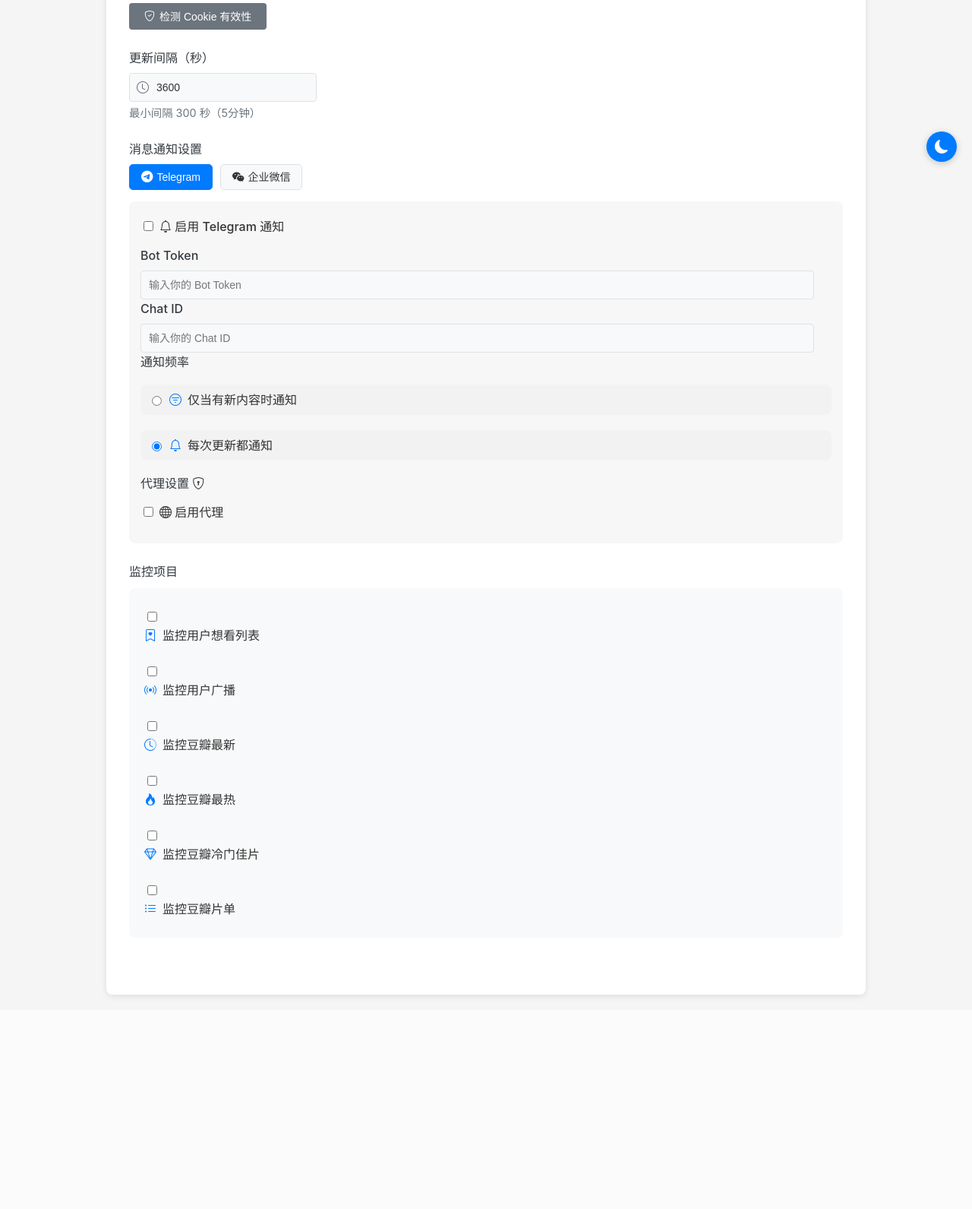
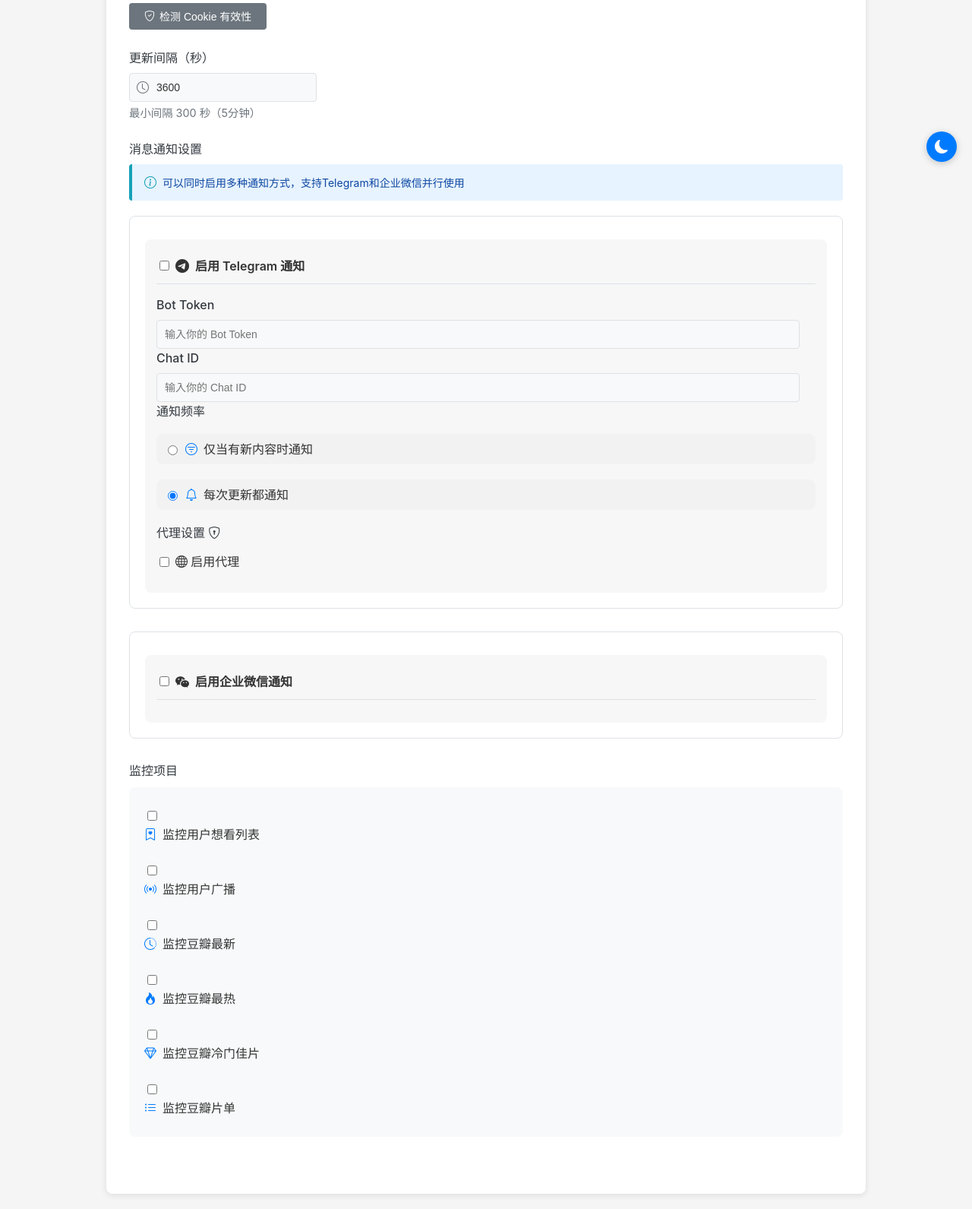
Before and after one commit to xiaobaiya8/douban-rss, a Flask app: template templates/config.html in a window 1280 px wide. Shown: the part 567-2158 px from the top of the page at 76% size. Before the commit the page ends 1881 px from the top, so only its background shows below. Run offline with Flask 2, Linux system fonts and the light colour scheme; the template is opened without the code that fills it, so the values that code supplies are empty.

Commit message:
Add notification checkbox, WeChat proxy

```diff
--- a/static/css/config-base.css
+++ b/static/css/config-base.css
@@ -25,6 +25,10 @@
     --border-radius: 8px;
     --box-shadow: 0 2px 8px rgba(0,0,0,0.1);
     --transition: all 0.3s ease;
+
+    /* 信息提示样式变量 */
+    --info-bg: #e7f3ff;
+    --info-text: #0d47a1;
 }
 
 body {
@@ -1425,3 +1429,64 @@ input[type="number"] {
 .user-add button {
     white-space: nowrap;
 }
+
+/* 通知配置帮助信息 */
+.notification-help {
+    display: flex;
+    align-items: center;
+    gap: 8px;
+    margin-bottom: 20px;
+    padding: 12px 16px;
+    background-color: var(--info-bg);
+    border-left: 4px solid var(--info-color);
+    border-radius: 4px;
+    font-size: 14px;
+    color: var(--info-text);
+}
+
+.notification-help i {
+    font-size: 16px;
+    color: var(--info-color);
+}
+
+/* 通知区域标题 */
+.section-header {
+    font-weight: 600 !important;
+    font-size: 16px !important;
+    margin-bottom: 15px !important;
+    padding-bottom: 10px !important;
+    border-bottom: 1px solid var(--border-color) !important;
+}
+
+.section-header span {
+    display: flex;
+    align-items: center;
+    gap: 8px;
+}
+
+.section-header i {
+    font-size: 18px;
+}
+
+/* 通知区域样式调整 */
+.notify-section {
+    margin-bottom: 30px;
+    padding: 20px;
+    background-color: var(--container-bg);
+    border: 1px solid var(--border-color);
+    border-radius: 8px;
+}
+
+/* 企业微信代理设置样式 */
+#wecomProxySettings {
+    display: none;
+    margin-top: 10px;
+    padding: 15px;
+    background-color: var(--input-bg);
+    border: 1px solid var(--border-color);
+    border-radius: 4px;
+}
+
+#wecomProxySettings.show {
+    display: block;
+}
--- a/static/js/config.js
+++ b/static/js/config.js
@@ -404,6 +404,11 @@ function saveConfig(successCallback) {
     const wecom_touser = document.getElementById('wecom_touser').value || '@all';
     const wecom_notify_mode = document.querySelector('input[name="wecom_notify_mode"]:checked')?.value || 'always';
 
+    // 添加企业微信代理配置
+    const wecom_proxy_enabled = document.getElementById('wecom_proxy_enabled')?.checked || false;
+    const wecom_proxy_type = document.getElementById('wecom_proxy_type')?.value || 'http';
+    const wecom_proxy_url = document.getElementById('wecom_proxy_url')?.value || '';
+
     // 构建详细的用户数据
     const usersData = JSON.stringify(users);
 
@@ -447,6 +452,11 @@ function saveConfig(successCallback) {
     formData.append('wecom_agentid', wecom_agentid);
     formData.append('wecom_touser', wecom_touser);
     formData.append('wecom_notify_mode', wecom_notify_mode);
+
+    // 添加企业微信代理配置
+    formData.append('wecom_proxy_enabled', wecom_proxy_enabled);
+    formData.append('wecom_proxy_type', wecom_proxy_type);
+    formData.append('wecom_proxy_url', wecom_proxy_url);
 
     // 发送请求
     fetch('/save_config', {
@@ -1173,43 +1183,7 @@ function showDoulistIdGuide() {
     modal.style.display = 'block';
 }
 
-// 切换通知方式
-function switchNotifyMethod(method) {
-    // 切换按钮状态
-    const buttons = document.querySelectorAll('.method-button');
-    buttons.forEach(btn => {
-        btn.classList.remove('active');
-    });
-
-    const activeButton = document.querySelector(`.method-button[onclick*="${method}"]`);
-    if (activeButton) {
-        activeButton.classList.add('active');
-    }
-
-    // 切换显示区域
-    const sections = document.querySelectorAll('.notify-section');
-    sections.forEach(section => {
-        section.classList.remove('active');
-    });
-
-    const activeSection = document.getElementById(`${method}-notify-config`);
-    if (activeSection) {
-        activeSection.classList.add('active');
-    }
-
-    // 更新通知方式启用状态
-    if (method === 'telegram') {
-        // 启用Telegram，禁用企业微信
-        document.getElementById('wecom_enabled').checked = false;
-        updateWecomSettings();
-        saveConfig();
-    } else if (method === 'wecom') {
-        // 启用企业微信，禁用Telegram
-        document.getElementById('telegram_enabled').checked = false;
-        updateTelegramSettings();
-        saveConfig();
-    }
-}
+// 注意：switchNotifyMethod函数已移除，现在支持同时启用多种通知方式
 
 // 处理企业微信设置的显示/隐藏
 function updateWecomSettings() {
@@ -1221,6 +1195,23 @@ function updateWecomSettings() {
             settingsDiv.classList.add('show');
         } else {
             settingsDiv.classList.remove('show');
+        }
+    }
+
+    // 更新企业微信代理设置显示状态
+    updateWecomProxySettings();
+}
+
+// 添加更新企业微信代理设置的函数
+function updateWecomProxySettings() {
+    const proxyEnabled = document.getElementById('wecom_proxy_enabled')?.checked;
+    const proxySettingsDiv = document.getElementById('wecomProxySettings');
+
+    if (proxySettingsDiv) {
+        if (proxyEnabled) {
+            proxySettingsDiv.classList.add('show');
+        } else {
+            proxySettingsDiv.classList.remove('show');
         }
     }
 }
@@ -1308,13 +1299,6 @@ document.addEventListener('DOMContentLoaded', function() {
         telegramEnabled.addEventListener('change', function() {
             updateTelegramSettings();
 
-            // 如果启用Telegram，切换到Telegram界面并禁用企业微信
-            if (this.checked) {
-                document.getElementById('wecom_enabled').checked = false;
-                updateWecomSettings();
-                switchNotifyMethod('telegram');
-            }
-
             saveConfig(function() {
                 showToast('Telegram 配置已更新');
             });
@@ -1517,13 +1501,6 @@ document.addEventListener('DOMContentLoaded', function() {
         wecomEnabled.addEventListener('change', function() {
             updateWecomSettings();
 
-            // 如果启用企业微信，切换到企业微信界面并禁用Telegram
-            if (this.checked) {
-                document.getElementById('telegram_enabled').checked = false;
-                updateTelegramSettings();
-                switchNotifyMethod('wecom');
-            }
-
             saveConfig(function() {
                 showToast('企业微信配置已更新');
             });
@@ -1555,4 +1532,33 @@ document.addEventListener('DOMContentLoaded', function() {
             });
         });
     });
+
+    // 处理企业微信代理设置
+    const wecomProxyCheckbox = document.getElementById('wecom_proxy_enabled');
+    if (wecomProxyCheckbox) {
+        wecomProxyCheckbox.addEventListener('change', function() {
+            updateWecomProxySettings();
+            saveConfig(function() {
+                showToast('企业微信代理设置已更新');
+            });
+        });
+    }
+
+    // 处理企业微信代理类型选择
+    const wecomProxyType = document.getElementById('wecom_proxy_type');
+    if (wecomProxyType) {
+        wecomProxyType.addEventListener('change', function() {
+            saveConfig(function() {
+                showToast('企业微信代理类型已更新');
+            });
+        });
+    }
+
+    // 处理企业微信代理地址输入
+    const wecomProxyUrl = document.getElementById('wecom_proxy_url');
+    if (wecomProxyUrl) {
+        wecomProxyUrl.addEventListener('input', debounce(function() {
+            saveConfig();
+        }, 1000));
+    }
 });
--- a/templates/config.html
+++ b/templates/config.html
@@ -80,26 +80,18 @@
 
             <div class="form-group">
                 <label>消息通知设置</label>
-                <div class="notification-method-selector">
-                    <div class="method-buttons">
-                        <button type="button" class="method-button {{ 'active' if not config.get('wecom', {}).get('enabled') else '' }}"
-                                onclick="switchNotifyMethod('telegram')">
-                            <i class="bi bi-telegram"></i> Telegram
-                        </button>
-                        <button type="button" class="method-button {{ 'active' if config.get('wecom', {}).get('enabled') else '' }}"
-                                onclick="switchNotifyMethod('wecom')">
-                            <i class="bi bi-wechat"></i> 企业微信
-                        </button>
-                    </div>
+                <div class="notification-help">
+                    <i class="bi bi-info-circle"></i>
+                    <span>可以同时启用多种通知方式，支持Telegram和企业微信并行使用</span>
                 </div>
 
                 <!-- Telegram 通知设置 -->
-                <div id="telegram-notify-config" class="notify-section {{ 'active' if not config.get('wecom', {}).get('enabled') else '' }}">
+                <div class="notify-section active">
                     <div class="telegram-config">
-                        <label class="checkbox-label">
+                        <label class="checkbox-label section-header">
                             <input type="checkbox" id="telegram_enabled" name="telegram_enabled"
                                 {{ 'checked' if config.get('telegram', {}).get('enabled') else '' }}>
-                            <span><i class="bi bi-bell"></i> 启用 Telegram 通知</span>
+                            <span><i class="bi bi-telegram"></i> 启用 Telegram 通知</span>
                         </label>
 
                         <div id="telegramSettings" class="{{ 'show' if config.get('telegram', {}).get('enabled') else '' }}">
@@ -160,12 +152,12 @@
                 </div>
 
                 <!-- 企业微信通知设置 -->
-                <div id="wecom-notify-config" class="notify-section {{ 'active' if config.get('wecom', {}).get('enabled') else '' }}">
+                <div class="notify-section active">
                     <div class="wecom-config">
-                        <label class="checkbox-label">
+                        <label class="checkbox-label section-header">
                             <input type="checkbox" id="wecom_enabled" name="wecom_enabled"
                                 {{ 'checked' if config.get('wecom', {}).get('enabled') else '' }}>
-                            <span><i class="bi bi-bell"></i> 启用企业微信通知</span>
+                            <span><i class="bi bi-wechat"></i> 启用企业微信通知</span>
                         </label>
 
                         <div id="wecomSettings" class="{{ 'show' if config.get('wecom', {}).get('enabled') else '' }}">
@@ -209,6 +201,32 @@
                                     </label>
                                 </div>
                             </div>
+
+                            <!-- 企业微信代理设置 -->
+                            <div class="input-group">
+                                <label>代理设置 <i class="bi bi-shield-lock"></i></label>
+                                <label class="checkbox-label">
+                                    <input type="checkbox" id="wecom_proxy_enabled" name="wecom_proxy_enabled"
+                                        {{ 'checked' if config.get('wecom', {}).get('proxy', {}).get('enabled') else '' }}>
+                                    <span><i class="bi bi-globe"></i> 启用代理</span>
+                                </label>
+                                <div id="wecomProxySettings" class="{{ 'show' if config.get('wecom', {}).get('proxy', {}).get('enabled') else '' }}">
+                                    <div class="proxy-type">
+                                        <label>代理类型</label>
+                                        <select id="wecom_proxy_type" name="wecom_proxy_type">
+                                            <option value="http" {{ 'selected' if config.get('wecom', {}).get('proxy', {}).get('type') == 'http' else '' }}>HTTP</option>
+                                            <option value="socks5" {{ 'selected' if config.get('wecom', {}).get('proxy', {}).get('type') == 'socks5' else '' }}>SOCKS5</option>
+                                        </select>
+                                    </div>
+                                    <div class="proxy-url">
+                                        <label>代理地址</label>
+                                        <input type="text" id="wecom_proxy_url" name="wecom_proxy_url"
+                                            value="{{ config.get('wecom', {}).get('proxy', {}).get('url', '') }}"
+                                            placeholder="例如: 127.0.0.1:7890">
+                                    </div>
+                                </div>
+                            </div>
+
                             <div class="input-group">
                                 <div class="wecom-help">
                                     <i class="bi bi-info-circle"></i>
```
Also changed, not shown: src/api/api.py (+7 -1 lines), src/utils/douban_utils.py (+21 -2 lines).
